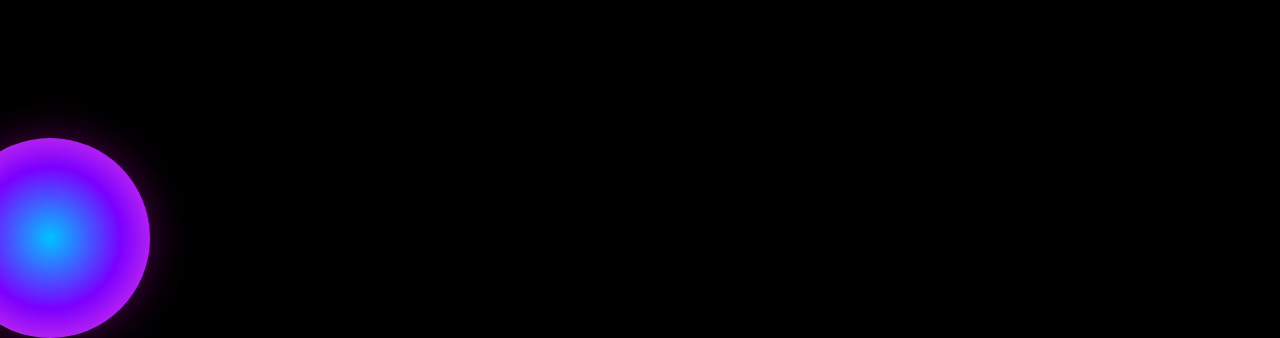
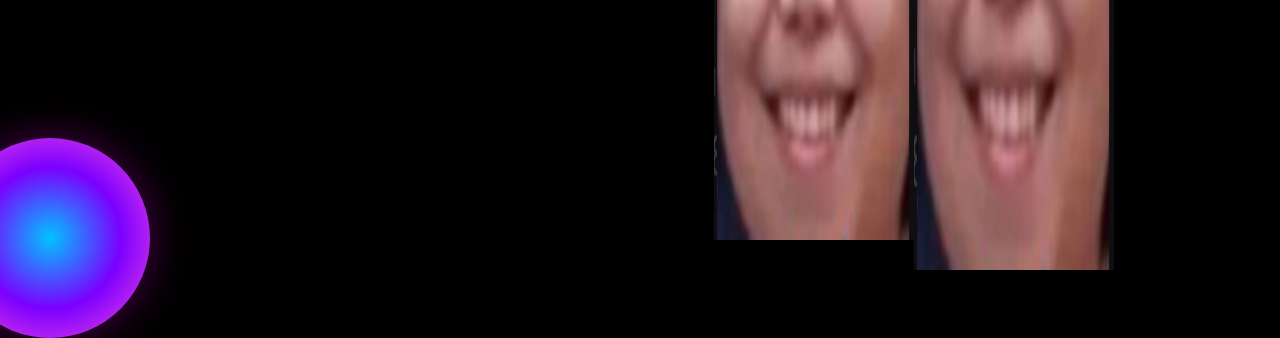
Before and after one commit to erlangganiko/Tamplate2_landingpage, a plain HTML site: page index.html in a window 1280 px wide. Shown: the part 512-850 px from the top of the page. Drawn offline with nearby package versions, Linux system fonts and the light colour scheme.

Commit message:
update 2

```diff
--- a/index.html
+++ b/index.html
@@ -46,6 +46,9 @@
         <div class="image">
           <img src="img/Author Smile.png" alt="Smartphone" />
         </div>
+        <div class="image2">
+          <img src="img/Author Smile.png" alt="Smartphone" />
+        </div>
       </div>
 
       <!-- Lingkaran di pojok kiri bawah -->
--- a/styles.css
+++ b/styles.css
@@ -146,11 +146,20 @@ h1 {
 
 .image img {
   position: absolute;
-  top: 50%;
+  top: 250px;
   left: 50%;
   transform: translate(-50%, -50%);
   max-width: 100%;
-  height: auto;
+  height: 70vh;
+  z-index: 2; /* agar berada di depan lingkaran */
+}
+.image2 img {
+  position: absolute;
+  top: 200px;
+  right: -300px;
+  transform: translate(-50%, -50%);
+  max-width: 100%;
+  height: 90vh;
   z-index: 2; /* agar berada di depan lingkaran */
 }
 
```
